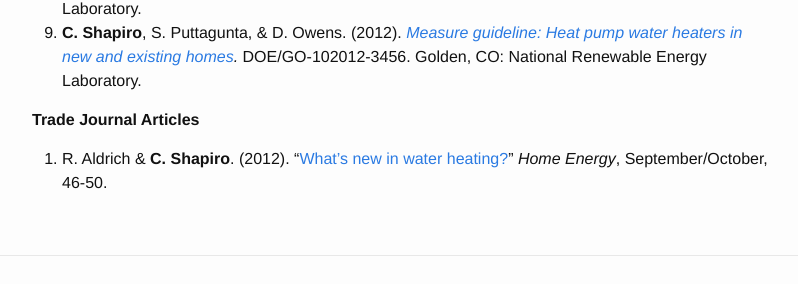
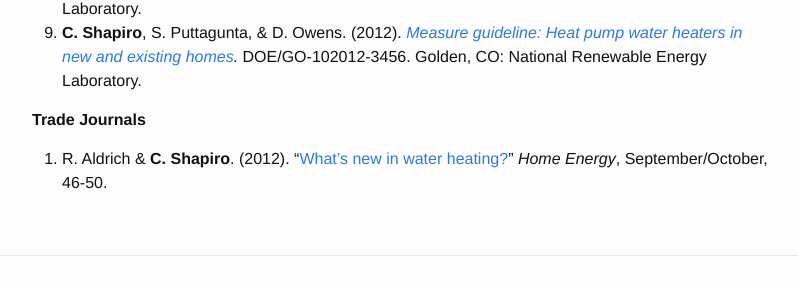
Before and after one commit to crshapiro/crshapiro.github.io, a Jekyll site: the page built from cv.md, in a window 1280 px wide and 900 px high, scrolled down 1887 px. Shown: the part 464-748 px from the top of the window, without its empty margins (238-1036 px from the left). Built offline with Jekyll 4.4.1, drawn with Linux system fonts in a browser that asks for light colours.

Commit message:
minor cv edit

```diff
--- a/cv.md
+++ b/cv.md
@@ -64,5 +64,5 @@ Fluid Mechanics I, Johns Hopkins University, Fall 2014
 1. S. Puttagunta & **C. Shapiro**. (2012). *[In-depth look at ground source heat pumps and other electric loads in two greenmax homes](https://www1.eere.energy.gov/buildings/publications/pdfs/building_america/ground_sourcehp_greenmax.pdf).* DOE/GO-102012-3532. Golden, CO: National Renewable Energy Laboratory.
 1. **C. Shapiro**, S. Puttagunta, & D. Owens. (2012). *[Measure guideline: Heat pump water heaters in new and existing homes](https://www.nrel.gov/docs/fy12osti/53184.pdf).* DOE/GO-102012-3456. Golden, CO: National Renewable Energy Laboratory.
 
-**Trade Journal Articles**
+**Trade Journals**
 1. R. Aldrich & **C. Shapiro**. (2012). "[What's new in water heating?](http://homeenergy.org/show/article/nav/hotwater/page/2/id/1808)" *Home Energy*, September/October, 46-50.
```
